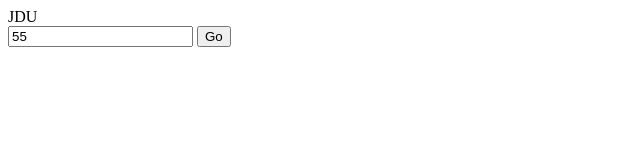
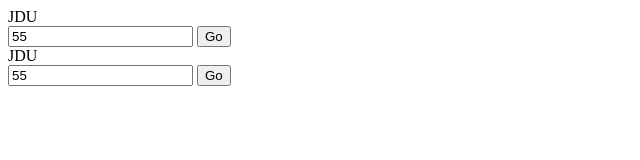
Before and after one commit to jdu214200/My-project, a plain HTML site: page 17/index.html in a window 1280 px wide. Shown: the whole page, without its empty margins (0-640 px from the left). Drawn offline with Linux system fonts and the light colour scheme.

Commit message:
Update index.html

```diff
--- a/17/index.html
+++ b/17/index.html
@@ -16,6 +16,15 @@
     </div>
 
 
+        <div> JDU <div>
+    <div class="container">
+
+        <input type="number" class="input-in" value="55">
+        <button>Go</button>
+        <div class="out"></div>
+    </div>
+
+
     <script src="js/script.js"></script>
 </body>
 </html>
```
